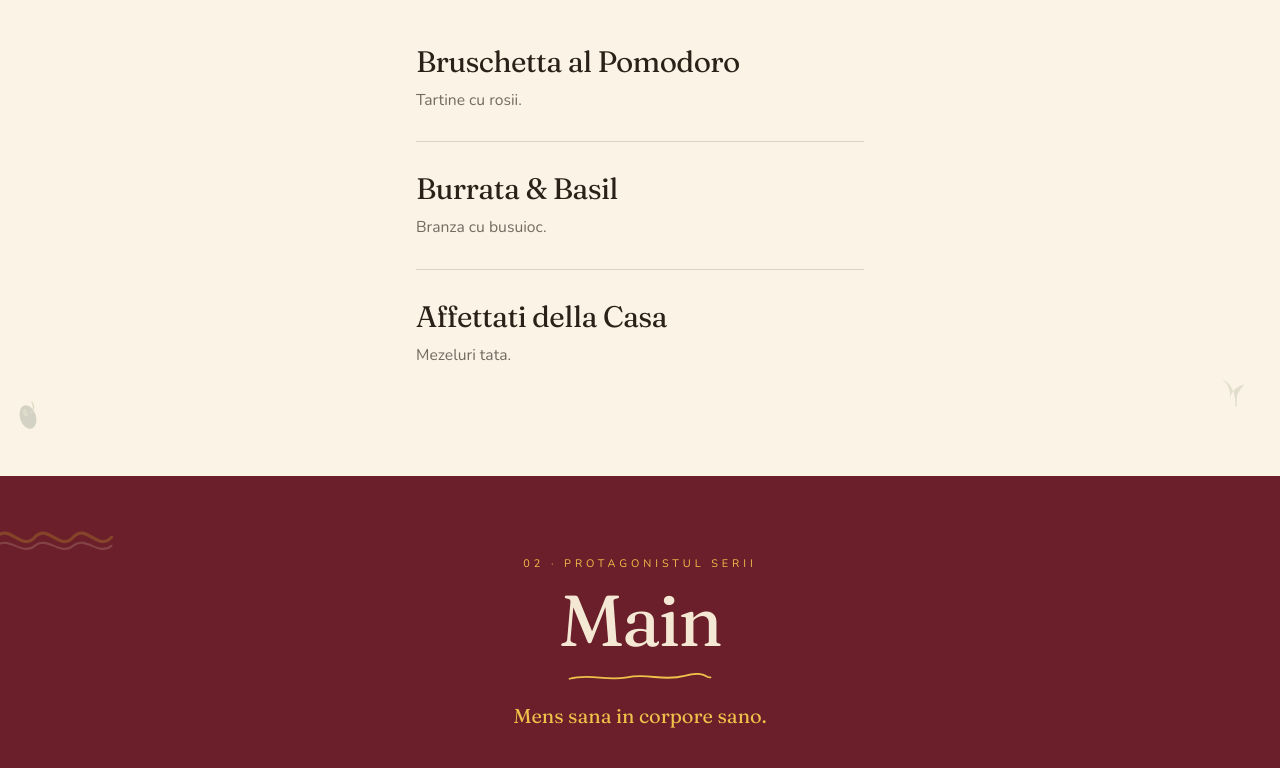
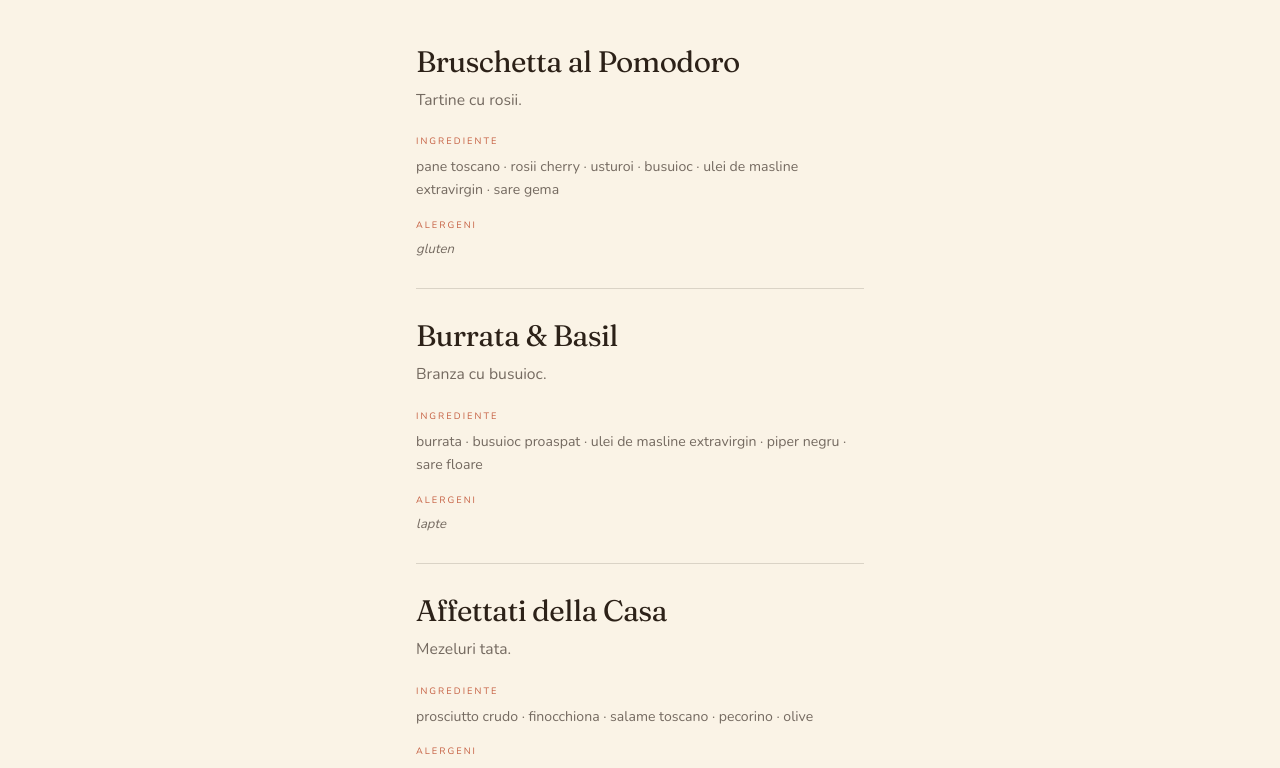
Before and after one commit to Razvan4449/toscana-menu, a Next.js app: page / in a window 1280 px wide. Shown: the part 2180-2948 px from the top of the page. Built offline with nearby package versions, Linux system fonts and the light colour scheme.

Commit message:
Add restaurant-style ingredients and allergens to dishes.
Co-authored-by: Cursor <cursoragent@cursor.com>

```diff
--- a/src/components/DrinksSection.tsx
+++ b/src/components/DrinksSection.tsx
@@ -40,6 +40,20 @@ export default function DrinksSection() {
               <p className="mt-2 text-[0.98rem] leading-relaxed text-parchment/70">
                 {item.line}
               </p>
+              <p className="mt-4 text-[0.88rem] leading-relaxed text-parchment/65">
+                <span className="font-label text-[0.58rem] uppercase tracking-[0.22em] text-amber">
+                  Ingrediente
+                </span>
+                <span className="mt-1 block">{item.ingredients.join(" · ")}</span>
+              </p>
+              <p className="mt-3 text-[0.82rem] leading-relaxed text-parchment/65">
+                <span className="font-label text-[0.58rem] uppercase tracking-[0.22em] text-amber">
+                  Alergeni
+                </span>
+                <span className="mt-1 block italic">
+                  {item.allergens.length ? item.allergens.join(", ") : "—"}
+                </span>
+              </p>
             </li>
           ))}
         </ul>
--- a/src/components/MenuExperience.tsx
+++ b/src/components/MenuExperience.tsx
@@ -124,6 +124,24 @@ function CourseSection({ course, index }: { course: Course; index: number }) {
               </h3>
               <p className={`mt-2 text-[0.98rem] leading-relaxed ${muted[course.tone]}`}>
                 {dish.line}
+              </p>
+              <p className={`mt-4 text-[0.88rem] leading-relaxed ${muted[course.tone]}`}>
+                <span
+                  className={`font-label text-[0.58rem] uppercase tracking-[0.22em] ${accent[course.tone]}`}
+                >
+                  Ingrediente
+                </span>
+                <span className="mt-1 block">{dish.ingredients.join(" · ")}</span>
+              </p>
+              <p className={`mt-3 text-[0.82rem] leading-relaxed ${muted[course.tone]}`}>
+                <span
+                  className={`font-label text-[0.58rem] uppercase tracking-[0.22em] ${accent[course.tone]}`}
+                >
+                  Alergeni
+                </span>
+                <span className="mt-1 block italic">
+                  {dish.allergens.length ? dish.allergens.join(", ") : "—"}
+                </span>
               </p>
             </li>
           ))}
--- a/src/data/menu.ts
+++ b/src/data/menu.ts
@@ -50,6 +50,8 @@ export const faq = [
 export type Dish = {
   name: string;
   line: string;
+  ingredients: string[];
+  allergens: string[];
 };
 
 export type Course = {
@@ -76,14 +78,39 @@ export const courses: Course[] = [
       {
         name: "Bruschetta al Pomodoro",
         line: "Tartine cu rosii.",
+        ingredients: [
+          "pane toscano",
+          "rosii cherry",
+          "usturoi",
+          "busuioc",
+          "ulei de masline extravirgin",
+          "sare gema",
+        ],
+        allergens: ["gluten"],
       },
       {
         name: "Burrata & Basil",
         line: "Branza cu busuioc.",
+        ingredients: [
+          "burrata",
+          "busuioc proaspat",
+          "ulei de masline extravirgin",
+          "piper negru",
+          "sare floare",
+        ],
+        allergens: ["lapte"],
       },
       {
         name: "Affettati della Casa",
         line: "Mezeluri tata.",
+        ingredients: [
+          "prosciutto crudo",
+          "finocchiona",
+          "salame toscano",
+          "pecorino",
+          "olive",
+        ],
+        allergens: ["lapte"],
       },
     ],
   },
@@ -99,14 +126,42 @@ export const courses: Course[] = [
       {
         name: "Carbonara Monumentale",
         line: "D alea adevarate brother nu cu smantana sau alte nebunii, i auzi sunca bacon, c avetz ma.",
+        ingredients: [
+          "spaghetti",
+          "guanciale",
+          "galbenusuri",
+          "pecorino romano",
+          "piper negru",
+        ],
+        allergens: ["gluten", "oua", "lapte"],
       },
       {
         name: "Pici all’Aglione",
         line: "Rosii tata, nu asa, rosii.",
+        ingredients: [
+          "pici (pasta frageda)",
+          "aglione della Valdichiana",
+          "rosii pelati",
+          "ulei de masline",
+          "sare",
+          "piper",
+        ],
+        allergens: ["gluten"],
       },
       {
         name: "Lasagna",
         line: "Starturi vere, cate una cate doua cate trei cate patru cate cinci cate sase.",
+        ingredients: [
+          "foi de lasagna",
+          "ragu de vita",
+          "besciamella",
+          "parmigiano reggiano",
+          "mozarella",
+          "ceapa",
+          "morcov",
+          "telina",
+        ],
+        allergens: ["gluten", "lapte", "telina"],
       },
     ],
   },
@@ -122,14 +177,37 @@ export const courses: Course[] = [
       {
         name: "Ricotta montata con miele e noci",
         line: "Branza dulce cu nuci.",
+        ingredients: [
+          "ricotta fresca",
+          "miere de acacia",
+          "nuci",
+          "coaja de lamaie",
+        ],
+        allergens: ["lapte", "nuci"],
       },
       {
         name: "Panna Cotta al Limone",
         line: "Budinca italianca acra.",
+        ingredients: [
+          "frisca",
+          "lapte",
+          "zahar",
+          "gelatina",
+          "lamaie",
+          "vanilie",
+        ],
+        allergens: ["lapte"],
       },
     ],
   },
 ];
+
+export type DrinkItem = {
+  name: string;
+  line: string;
+  ingredients: string[];
+  allergens: string[];
+};
 
 export const drinks = {
   id: "bubuiala",
@@ -140,18 +218,26 @@ export const drinks = {
     {
       name: "Sprit cu aperol",
       line: "De vara mai asa mai amar.",
+      ingredients: ["aperol", "prosecco", "apa minerala", "portocala"],
+      allergens: ["sulfiti"],
     },
     {
       name: "Sprit cu limoncello",
       line: "De vara mai asa mai acru.",
+      ingredients: ["limoncello", "prosecco", "apa minerala", "lamaie"],
+      allergens: ["sulfiti"],
     },
     {
       name: "N*****i",
       line: "Aicea va las pe voi sa ghiciti",
+      ingredients: ["gin", "campari", "vermouth rosso"],
+      allergens: ["sulfiti"],
     },
     {
       name: "N*****i Sbagliato",
       line: "Hai ca v am ajutat oleaca",
+      ingredients: ["prosecco", "campari", "vermouth rosso"],
+      allergens: ["sulfiti"],
     },
-  ],
+  ] satisfies DrinkItem[],
 };
```
